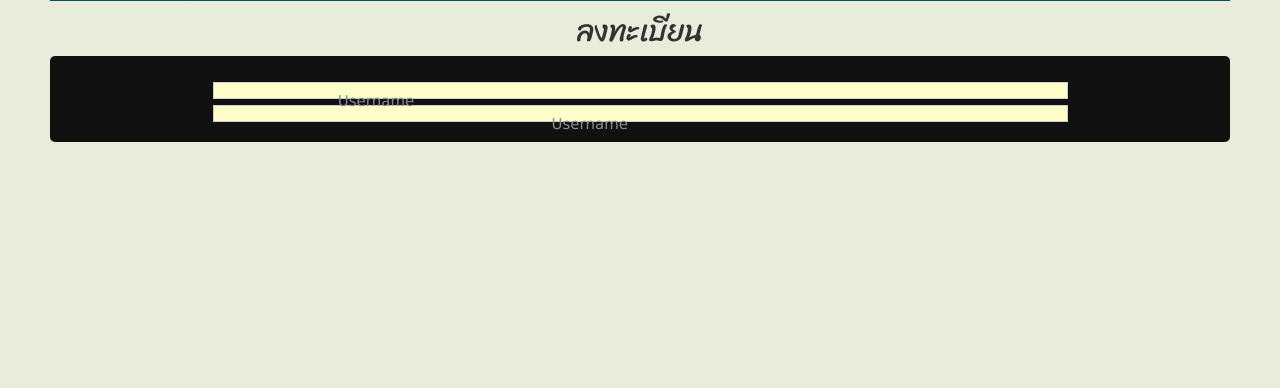
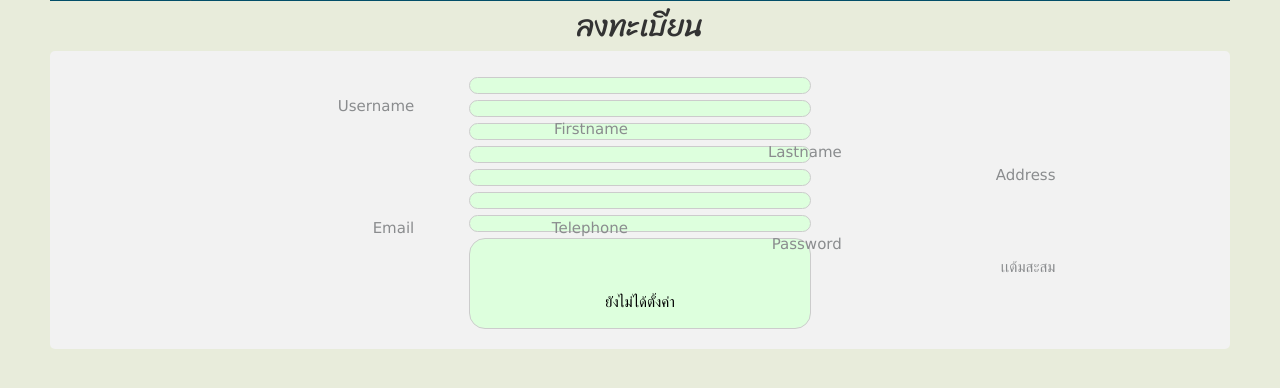
Before and after one commit to Nasriya/-, a PHP site: page /pp.php in a window 1280 px wide. Shown: the part 44-432 px from the top of the page. Run offline with PHP 8.4, Linux system fonts and the light colour scheme; the visitor is signed in with stand-in values (Sample User, id 1); data that the repository does not hold is empty; some libraries are stand-ins or nearby versions.

Commit message:
form finish inshaaAllah

```diff
--- a/css/register.css
+++ b/css/form.css
@@ -1,41 +1,26 @@
-
+<style>
 * {
     box-sizing: border-box;
 }
 
-input[type=text], select, textarea{
+input[type=text], select, textarea {
     width: 100%;
     padding: 12px;
-    border: 1px solid #11111;
+    border: 1px solid #ccc;
     border-radius: 4px;
-    box-sizing: border-box;
     resize: vertical;
 }
 
 label {
-    padding: 2px 12px 12px 0;
+    padding: 12px 12px 12px 0;
     display: inline-block;
-    float: right;
-
-}
-
-input[type=submit] {
-    background-color: #111111;
-    color: white;
-    padding: 12px 20px;
-    border: none;
-    border-radius: 4px;
-    cursor: pointer;
     float: right;
 }
 
-input[type=submit]:hover {
-    background-color: #111111;
-}
 
 .container {
     border-radius: 5px;
-    background-color: #111111;
+    background-color: #f2f2f2;
     padding: 20px;
 }
 
@@ -45,13 +30,11 @@ input[type=submit]:hover {
     margin-top: 6px;
 }
 
-
-
-
 .col-75 {
     float: center;
     width: 75%;
     margin-top: 6px;
+
 }
 
 /* Clear floats after the columns */
@@ -68,3 +51,4 @@ input[type=submit]:hover {
         margin-top: 0;
     }
 }
+</style>
--- a/pp.php
+++ b/pp.php
@@ -33,7 +33,7 @@ echo 'error';
 	<link rel="stylesheet" href="css/lightbox.css">
   <link href="font-awesome/css/font-awesome.min.css" rel="stylesheet" type="text/css">
 	<link rel="stylesheet" href="css/menu.css">
-	<link rel="stylesheet" href="css/register.css">
+<link rel="stylesheet" href="css/form.css">
 	<link rel="stylesheet" href="https://www.w3schools.com/w3css/4/w3.css">
 
 </head>
@@ -55,30 +55,75 @@ echo 'error';
 
 		<center>
 
-
-	<div class="w3-card-4">
-	<form method="post" action="register.php">
-</div>
 <h2 class="w3-myfont w3-center">ลงทะเบียน</h2>
 <div class="container">
-	<div class="col-75" >
-			 <div class="col-25 w3-center">
-	 			<label >Username</label>
-	 		</div>
-			<div class="w3-border w3-pale-yellow" id="profile" >
-		    <p><?php echo $meResult['Username']; ?></p>
-		  </div>
-</div>
-
 <div class="col-75" >
 		 <div class="col-25 w3-center">
 			<label >Username</label>
 		</div>
-		<div class="w3-border w3-pale-yellow" id="profile" >
+		<div class="w3-round-xlarge w3-border w3-pale-green" style="width:40%" >
 			<p><?php echo $meResult['Username']; ?></p>
+		</div>
+</div>
+<div class="col-75" >
+		 <div class="col-25 w3-center">
+			<label >Firstname</label>
+		</div>
+		<div class="w3-round-xlarge w3-border w3-pale-green" style="width:40%" >
+			<p><?php echo $meResult['Firstname']; ?></p>
+		</div>
+</div>
+<div class="col-75" >
+		 <div class="col-25 w3-center">
+			<label >Lastname</label>
+		</div>
+		<div class="w3-round-xlarge w3-border w3-pale-green" style="width:40%" >
+			<p><?php echo $meResult['Lastname']; ?></p>
+		</div>
+</div>
+<div class="col-75" >
+		 <div class="col-25 w3-center">
+			<label >Address</label>
+		</div>
+		<div class="w3-round-xlarge w3-border w3-pale-green" style="width:40%" >
+			<p><?php echo $meResult['Address']; ?></p>
+		</div>
+</div>
+<div class="col-75" >
+		 <div class="col-25 w3-center">
+			<label >Email</label>
+		</div>
+		<div class="w3-round-xlarge w3-border w3-pale-green" style="width:40%" >
+			<p><?php echo $meResult['Email']; ?></p>
+		</div>
+</div>
+<div class="col-75" >
+		 <div class="col-25 w3-center">
+			<label >Telephone</label>
+		</div>
+		<div class="w3-round-xlarge w3-border w3-pale-green" style="width:40%" >
+			<p><?php echo $meResult['Telephone']; ?></p>
+		</div>
+</div>
+<div class="col-75" >
+		 <div class="col-25 w3-center">
+			<label >Password</label>
+		</div>
+		<div class="w3-round-xlarge w3-border w3-pale-green" style="width:40%" >
+			<p><?php echo $meResult['Password']; ?></p>
+		</div>
+</div>
+<div class="col-75" >
+		 <div class="col-25 w3-center">
+			<label >เเต้มสะสม</label>
+		</div>
+		<div class="w3-round-xlarge w3-border w3-pale-green" style="width:40%" >
+			<p><?php echo"ยังไม่ได้ตั้งค่า"; ?></p>
 		</div>
 </div>
 
 
+
+
 </body>
 </html>
```
Also changed, not shown: profile.php (+61 -17 lines), register.php (+13 -14 lines), update_profile.php (+4 -9 lines).
